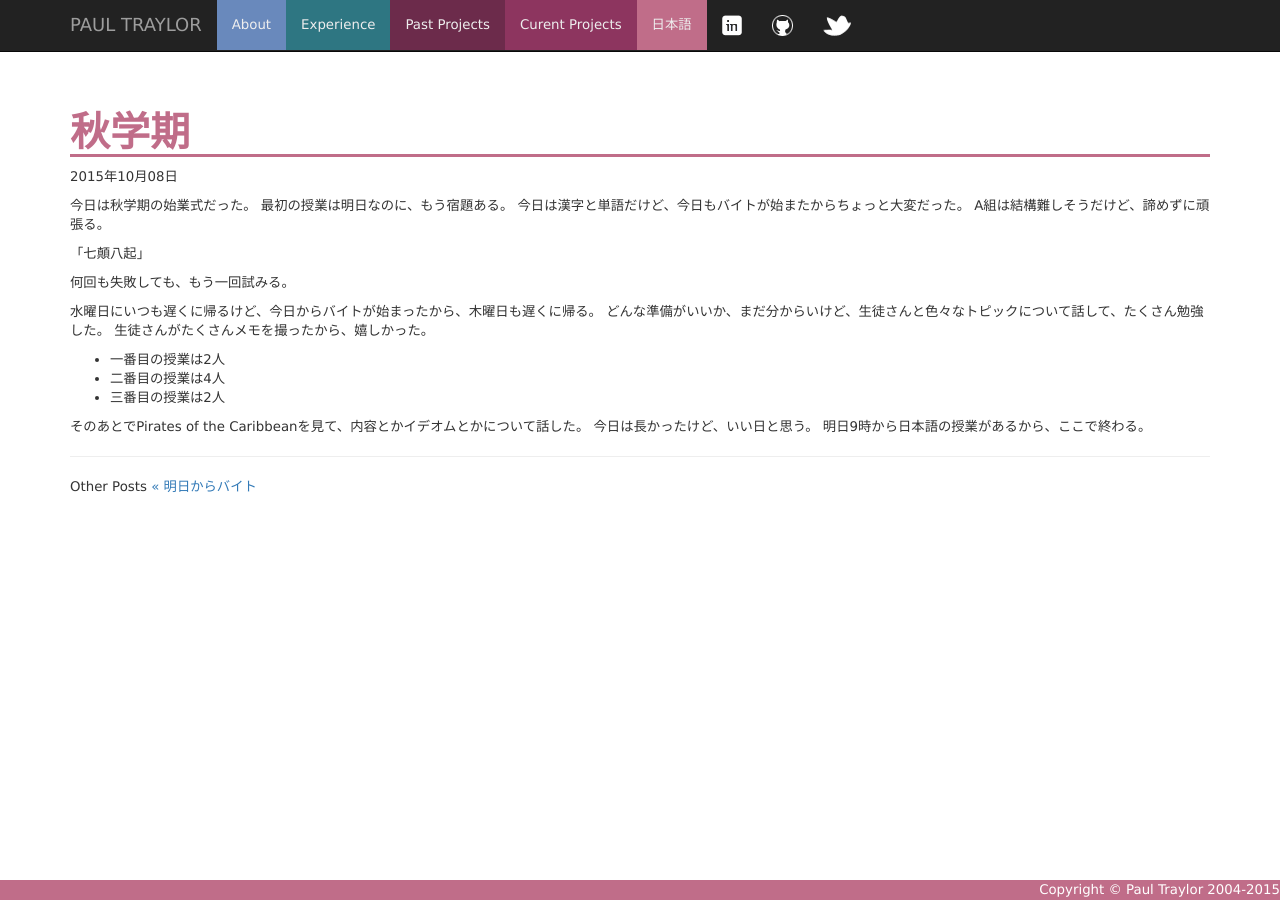
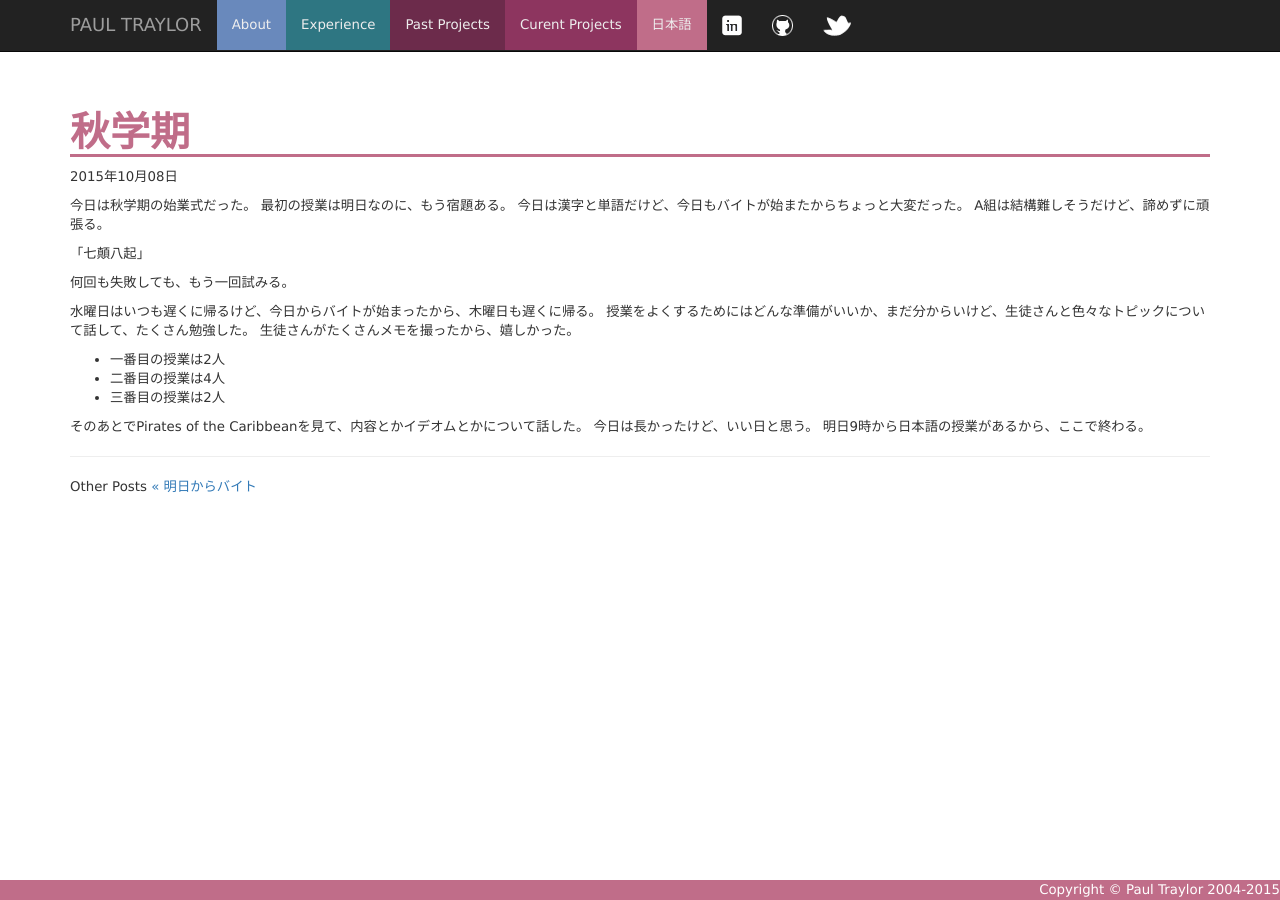
Before and after one commit to kfdm/paultraylor.net, a Jekyll site: the page built from nihongo/_posts/2015-10-08-akigakki.md, in a window 1280 px wide. Built offline with Jekyll 4.4.1, drawn with Linux system fonts in a browser that asks for light colours; nearby versions of some CDN libraries.

Commit message:
秋学期・添削

```diff
--- a/nihongo/_posts/2015-10-08-akigakki.md
+++ b/nihongo/_posts/2015-10-08-akigakki.md
@@ -12,8 +12,8 @@ A組は結構難しそうだけど、諦めずに頑張る。
 
 何回も失敗しても、もう一回試みる。
 
-水曜日にいつも遅くに帰るけど、今日からバイトが始まったから、木曜日も遅くに帰る。
-どんな準備がいいか、まだ分からいけど、生徒さんと色々なトピックについて話して、たくさん勉強した。
+水曜日はいつも遅くに帰るけど、今日からバイトが始まったから、木曜日も遅くに帰る。
+授業をよくするためにはどんな準備がいいか、まだ分からいけど、生徒さんと色々なトピックについて話して、たくさん勉強した。
 生徒さんがたくさんメモを撮ったから、嬉しかった。
 
 * 一番目の授業は2人
```
